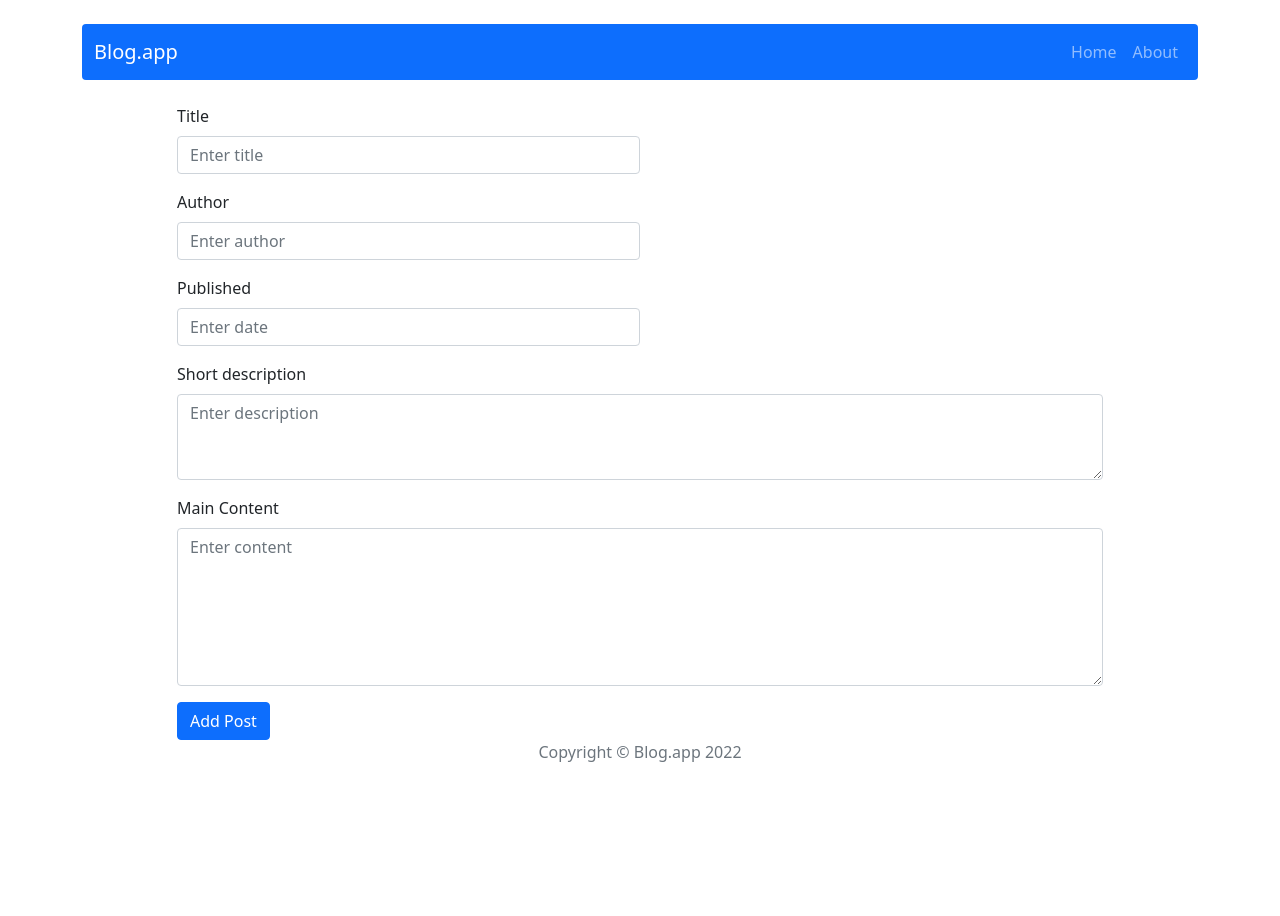
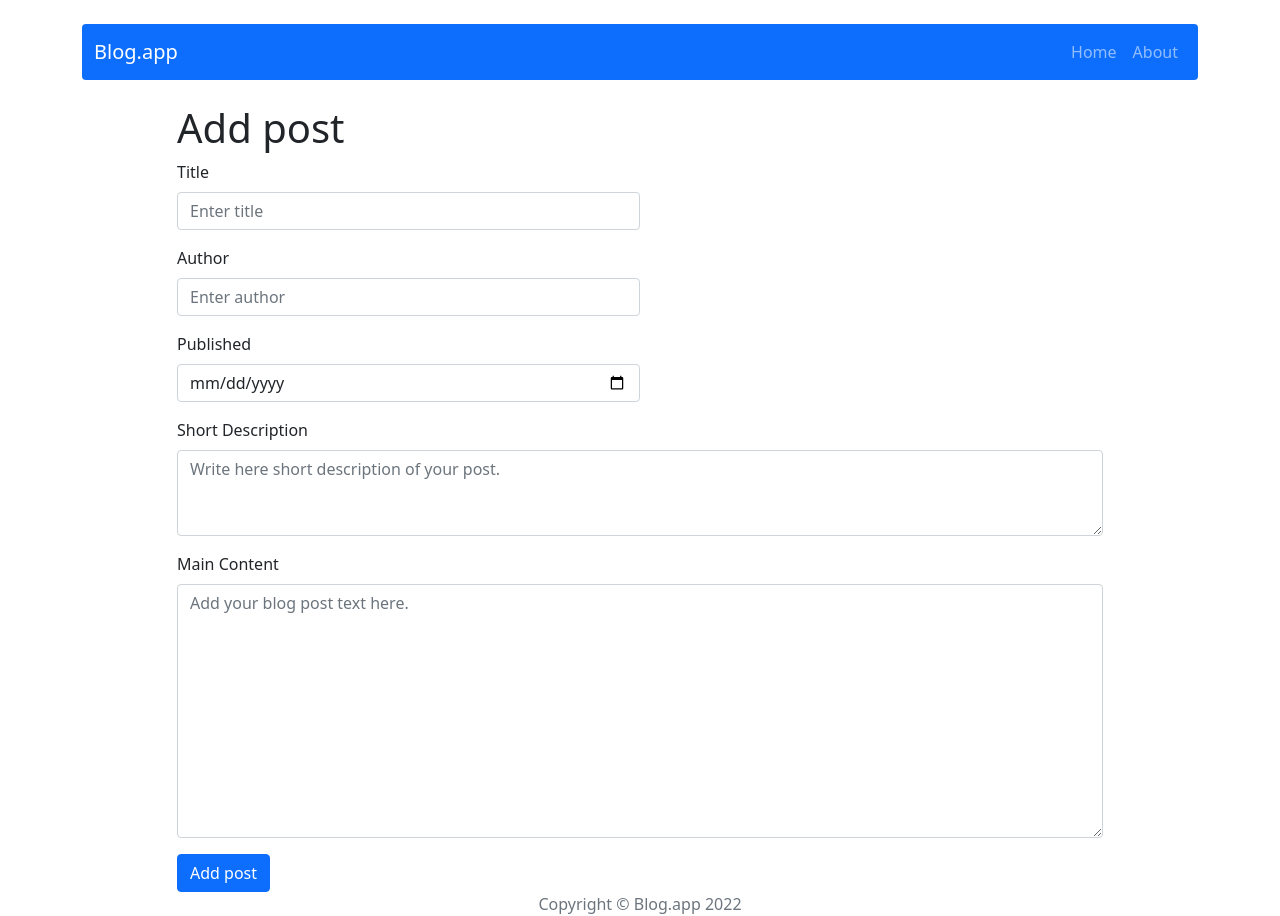
Before and after one commit to kamila-wilczynska/Blog-app-module-19, a React (Create React App) app: page /post/add in a window 1280 px wide. Before the commit the page ends 800 px from the top, so only its background shows below. Built offline with nearby package versions, Linux system fonts and the light colour scheme.

Commit message:
Add Edit Option

```diff
--- a/src/App.js
+++ b/src/App.js
@@ -2,12 +2,13 @@ import { Route, Routes } from "react-router-dom";
 import Home from "./components/pages/Home/Home";
 import Post from "./components/pages/Post/Post";
 import PostAdd from "./components/pages/PostAdd/PostAdd";
-import PostEdit from "./components/pages/PostEdit/PostEdit";
+//import PostEdit from "./components/pages/PostEdit/PostEdit";
 import About from "./components/pages/About/About";
 import NotFound from "./components/pages/NotFound/NotFound";
 import { Container } from "react-bootstrap";
 import Header from "./components/views/Header/Header";
 import Footer from "./components/views/Footer/Footer";
+import EditPostForm from "./components/features/EditPostForm/EditPostForm";
 
 function App() {
   return (
@@ -17,7 +18,7 @@ function App() {
         <Route path="/" element={<Home />} />
         <Route path="/post/:id" element={<Post />} />
         <Route path="/post/add" element={<PostAdd />} />
-        <Route path="/post/edit/:id" element={<PostEdit />} />
+		<Route path="/post/edit/:id" element={<EditPostForm />} />
         <Route path="/about" element={<About />} />
         <Route path="*" element={<NotFound />} />
       </Routes>
--- a/src/components/features/AddPostForm/AddPostForm.js
+++ b/src/components/features/AddPostForm/AddPostForm.js
@@ -1,87 +1,23 @@
-import Button from 'react-bootstrap/Button';
-import Form from 'react-bootstrap/Form';
-import { Row, Col } from 'react-bootstrap';
 import { useNavigate } from "react-router-dom";
-import { useDispatch } from 'react-redux';
-import { useState } from 'react';
-import { addPost } from '../../../redux/postsRedux';
+import { useDispatch } from "react-redux";
+import { addPost } from "../../../redux/postsRedux";
+import PostForm from "../PostForm/PostForm";
 
-function AddPostForm(props) {
+function AddPostForm() {
 
 	const navigate = useNavigate();
 	const dispatch = useDispatch();
 
-	const [title, setTitle] = useState("");
-	const [author, setAuthor] = useState("");
-	const [published, setPublished] = useState("");
-	const [shortDescription, setshortDescription] = useState("");
-	const [content, setContent] = useState("");
-
-	const handleSubmit = (e) => {
-		e.preventDefault();
-		dispatch(
-		  addPost({ title, author, published, shortDescription, content })
-		);
-		navigate(-1);
+	const handleSubmit = post => {
+		dispatch(addPost(post));
+		navigate('/')
 	  };
 
+
 	return (
-		<>
-			<Row className="justify-content-md-center">
-				<Col xs={12} md={10} >
-				<Form onSubmit={handleSubmit}>
-						<Col md={6}>
-
-							<Form.Group className="mb-3" controlId="title">
-								<Form.Label>Title</Form.Label>
-								<Form.Control type="text" placeholder="Enter title"
-								onChange={(e) => setTitle(e.target.value)}/>
-							</Form.Group>
-
-							<Form.Group className="mb-3" controlId="Author">
-								<Form.Label>Author</Form.Label>
-								<Form.Control type="text" placeholder="Enter author"
-								onChange={(e) => setAuthor(e.target.value)}/>
-							</Form.Group>
-
-							<Form.Group className="mb-3" controlId="formBasicPassword">
-								<Form.Label>Published</Form.Label>
-								<Form.Control type="password" placeholder="Enter date"
-								onChange={(e) => setPublished(e.target.value)}/>
-							</Form.Group>
-						</Col>
-
-						<Form.Group className="mb-3" controlId="descriptionForm">
-							<Form.Label>Short description</Form.Label>
-							<Form.Control
-								type="text"
-								as="textarea"
-								rows={3}
-								placeholder="Enter description"
-								onChange={(e) => setshortDescription(e.target.value)}/>
-						</Form.Group>
-
-
-						<Form.Group className="mb-3" controlId="ContentForm">
-							<Form.Label>Main Content</Form.Label>
-							<Form.Control type="text"
-								as="textarea"
-								rows={6}
-								placeholder="Enter content"
-								onChange={(e) => setContent(e.target.value)}
-								/>
-						</Form.Group>
-
-						<Button variant="primary" type="submit">
-							Add Post
-						</Button>
-
-					</Form>
-				</Col>
-			</Row>
-		</>
-	);
-}
+		<PostForm action={handleSubmit} actionText="Add post" />
+		)
+	  };
 
 
 
--- /dev/null
+++ b/src/components/features/EditPostForm/EditPostForm.js
@@ -0,0 +1,43 @@
+import PostForm from "../PostForm/PostForm";
+import { useNavigate } from "react-router-dom";
+import { useDispatch } from "react-redux";
+import { editPost, getPostById } from "../../../redux/postsRedux";
+//import dateFormat from "dateformat";
+import { useParams } from "react-router-dom";
+import { useSelector } from "react-redux";
+import { Navigate } from "react-router-dom";
+
+const EditPostForm = () => {
+  const { id } = useParams();
+
+  const navigate = useNavigate();
+  const dispatch = useDispatch();
+
+  const editedPostContent = useSelector((state) => getPostById(state, id));
+
+  const handleSubmit = (post) => {
+    dispatch(editPost({ ...post, id }));
+    navigate("/");
+  };
+
+  if (!editedPostContent) {
+    return <Navigate to="/" />;
+  } else {
+    return (
+      <>
+        <PostForm
+          action={handleSubmit}
+          actionText={"Edit Post"}
+          title={editedPostContent.title}
+          author={editedPostContent.author}
+          publishedDate={(editedPostContent.publishedDate, "yyyy-mm-dd")}
+          shortDescription={editedPostContent.shortDescription}
+          content={editedPostContent.content}
+          id={id}
+        />
+      </>
+    );
+  };
+};
+
+export default EditPostForm;
--- /dev/null
+++ b/src/components/features/PostForm/PostForm.js
@@ -0,0 +1,104 @@
+import { Form, Button, Row, Col } from "react-bootstrap";
+import { useState } from "react";
+//import dateFormat from "dateformat";
+
+
+const PostForm = ({ action, actionText, ...props }) => {
+	const [title, setTitle] = useState(props.title || "");
+	const [author, setAuthor] = useState(props.author || "");
+	const [published, setPublished] = useState(props.publishedDate || "");
+	const [shortDescription, setShortDescription] = useState(
+	  props.shortDescription || ""
+	);
+	const [content, setContent] = useState(props.content || "");
+
+
+  const handleSubmit = (e) => {
+    e.preventDefault();
+	action({ title, author, published, shortDescription, content });
+  };
+
+  return (
+    <>
+      <Row className="justify-content-md-center">
+        <Col xs={12} md={10}>
+          <h1>{actionText}</h1>
+        </Col>
+      </Row>
+      <Row className="justify-content-md-center">
+        <Col xs={12} md={10}>
+          <Form onSubmit={handleSubmit}>
+            <Col md={6}>
+              <Form.Group className="mb-3" controlId="title">
+                <Form.Label>Title</Form.Label>
+                <Form.Control
+                  type="text"
+                  placeholder="Enter title"
+                  required
+                  onChange={(e) => setTitle(e.target.value)}
+                  value={title}
+                />
+              </Form.Group>
+
+              <Form.Group className="mb-3" controlId="author">
+                <Form.Label>Author</Form.Label>
+                <Form.Control
+                  type="text"
+                  placeholder="Enter author"
+                  required
+                  onChange={(e) => setAuthor(e.target.value)}
+                  value={author}
+                />
+              </Form.Group>
+
+              <Form.Group className="mb-3" controlId="published">
+                <Form.Label>Published</Form.Label>
+                <Form.Control
+                  type="date"
+                  placeholder="Enter date"
+                  required
+                  onChange={(e) =>
+                    setPublished((e.target.value, "yyyy-mm-dd"))
+                  }
+                  value={published}
+                />
+              </Form.Group>
+            </Col>
+            <Form.Group className="mb-3" controlId="description">
+              <Form.Label>Short Description</Form.Label>
+              <Form.Control
+                type="text"
+                as="textarea"
+                rows={3}
+                placeholder="Write here short description of your post."
+                required
+                onChange={(e) => setShortDescription(e.target.value)}
+                value={shortDescription}
+              />
+            </Form.Group>
+
+            <Form.Group className="mb-3" controlId="content">
+              <Form.Label>Main Content</Form.Label>
+              <Form.Control
+                type="text"
+                as="textarea"
+                rows={10}
+                placeholder="Add your blog post text here."
+                required
+                onChange={(e) => setContent(e.target.value)}
+                value={content}
+              />
+            </Form.Group>
+
+            <Button variant="primary" type="submit">
+              {actionText}
+            </Button>
+          </Form>
+        </Col>
+      </Row>
+    </>
+  );
+};
+
+
+export default PostForm;
--- a/src/components/pages/Home/Home.js
+++ b/src/components/pages/Home/Home.js
@@ -9,6 +9,7 @@ const Home = () => {
 		<div className="d-flex justify-content-between">
 		  <h1>All posts</h1>
 		  <Link to="/post/add">
+
 			<Button variant="outline-info">Add post</Button>
 		  </Link>
 
--- a/src/components/pages/PostEdit/PostEdit.js
+++ b/src/components/pages/PostEdit/PostEdit.js
@@ -1,7 +1,9 @@
+import EditPostForm from "../../features/EditPostForm/EditPostForm";
+
 function PostEdit() {
 	return (
 	  <div>
-		<h1>Edit</h1>
+		<EditPostForm/>
 	  </div>
 	);
   }
--- a/src/redux/postsRedux.js
+++ b/src/redux/postsRedux.js
@@ -6,11 +6,13 @@ export const getPostById = ({ posts }, id) =>
 // actions
 const createActionName = (actionName) => `app/posts/${actionName}`;
 const REMOVE_POST = createActionName("REMOVE_POST");
-const ADD_POST = createActionName('ADD_POST')
+const ADD_POST = createActionName('ADD_POST');
+const EDIT_POST = createActionName('EDIT_POST')
 
 // action creators
 export const removePost = (payload) => ({ type: REMOVE_POST, payload });
 export const addPost = (payload) => ({ type: ADD_POST, payload });
+export const editPost = (payload) => ({type: EDIT_POST, payload })
 
 
 
@@ -20,6 +22,8 @@ const postsReducer = (statePart = [], action) => {
 			return [statePart.filter((post) => post.id !== action.payload)];
 		case ADD_POST:
 			return [...statePart, { ...action.payload, }];
+			case EDIT_POST:
+     return statePart.map(post => (post.id === action.payload.id ? { ...post, ...action.payload } : post));
 		default:
 			return statePart;
 	}
```
